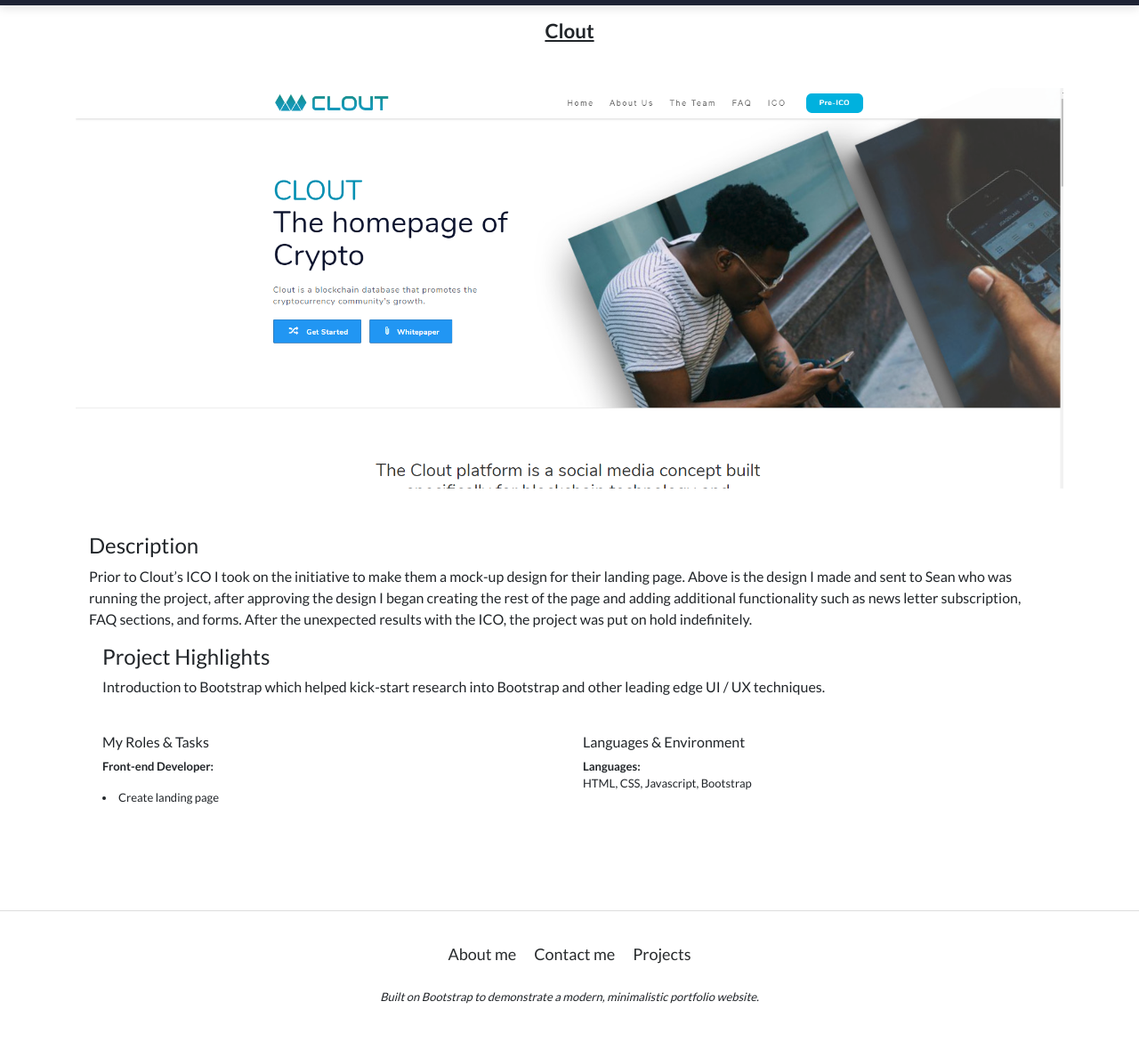
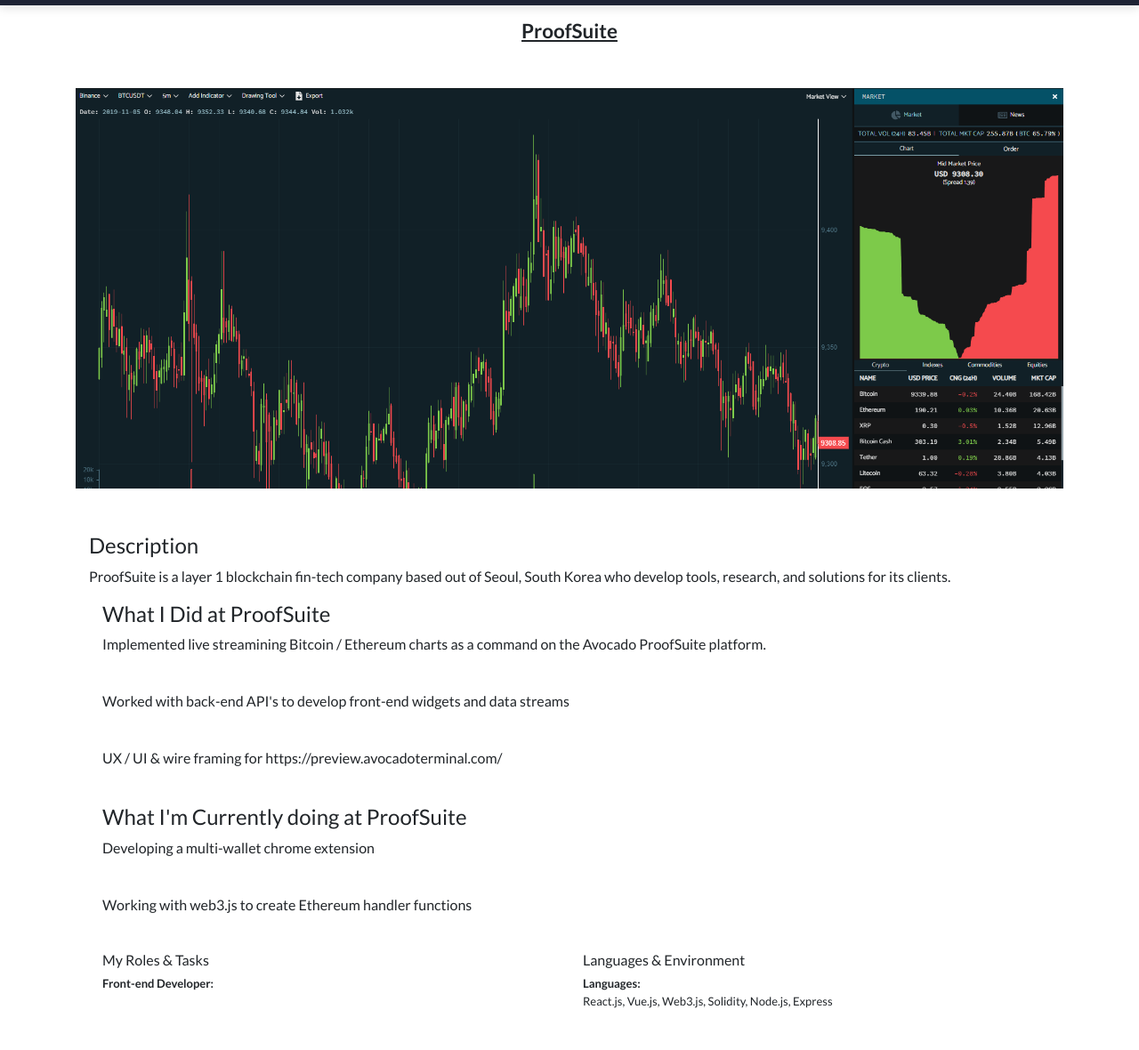
Before and after one commit to Brayden967/Brayden967.github.io, a plain HTML site: page portfolio/proof.html in a window 1280 px wide. Shown: the part 78-1258 px from the top of the page at 89% size. Drawn offline with Linux system fonts and the light colour scheme.

Commit message:
Proof Added

```diff
--- a/portfolio/clout.html
+++ b/portfolio/proof.html
@@ -31,18 +31,24 @@
         <section class="portfolio-block project">
             <div class="container">
                 <div class="heading">
-                    <h2>Clout</h2>
-                </div><div class="image" style="background-image:url('https://brayden967.github.io/assets/img/clout.PNG');"></div>
-                <div class="col-md-12"><h4>Description</h4><p>Prior to Clout’s ICO I took on the initiative to make them a mock-up design for their landing page. Above is the design I made and sent to Sean who was running the project, after approving the design I began creating the rest of the page and adding additional functionality such as news letter subscription, FAQ sections, and forms. After the unexpected results with the ICO, the project was put on hold indefinitely.</p>
-                <div class="col-md-12"><h4>Project Highlights</h4>
-                    <p>Introduction to Bootstrap which helped kick-start research into Bootstrap and other leading edge UI / UX techniques.<br><br></p>
+                    <h2>ProofSuite</h2>
+                </div><div class="image" style="background-image:url('https://brayden967.github.io/assets/img/proofsuite.PNG');"></div>
+                <div class="col-md-12"><h4>Description</h4><p>ProofSuite is a layer 1 blockchain fin-tech company based out of Seoul, South Korea who develop tools, research, and solutions for its clients.</p>
+                <div class="col-md-12"><h4>What I Did at ProofSuite</h4>
+                    <p>Implemented live streamining Bitcoin / Ethereum charts as a command on the Avocado ProofSuite platform.</p><br>
+                    <p>Worked with back-end API's to develop front-end widgets and data streams</p><br>
+                    <p>UX / UI & wire framing for https://preview.avocadoterminal.com/</p><br>
+                </div>
+                <div class="col-md-12"><h4>What I'm Currently doing at ProofSuite</h4>
+                    <p>Developing a multi-wallet chrome extension</p><br>
+                    <p>Working with web3.js to create Ethereum handler functions</p><br>
                 </div>
                 <div class="row">
-                    <div class="col-md-6" style="max-width:50%;padding-left:30px;"><h6>My Roles &amp; Tasks</h6><p class="tasks"><b>Front-end Developer:</b><br /><li class="tasks">Create landing page</li>
+                    <div class="col-md-6" style="max-width:50%;padding-left:30px;"><h6>My Roles &amp; Tasks</h6><p class="tasks"><b>Front-end Developer:</b>
 </p>
 
 </div>
-                    <div class="col-md-6" style="padding-right:30px;"><h6>Languages &amp; Environment</h6><p class="tasks"><b>Languages:</b><br />HTML, CSS, Javascript, Bootstrap<br /></div>
+                    <div class="col-md-6" style="padding-right:30px;"><h6>Languages &amp; Environment</h6><p class="tasks"><b>Languages:</b><br />React.js, Vue.js, Web3.js, Solidity, Node.js, Express<br /></div>
                 </div>
 
             </div>
```
Also changed, not shown: portfolio.html (+10 -0 lines), assets/img/proofsuite.PNG (added), img/header-bg.jpg (deleted).
